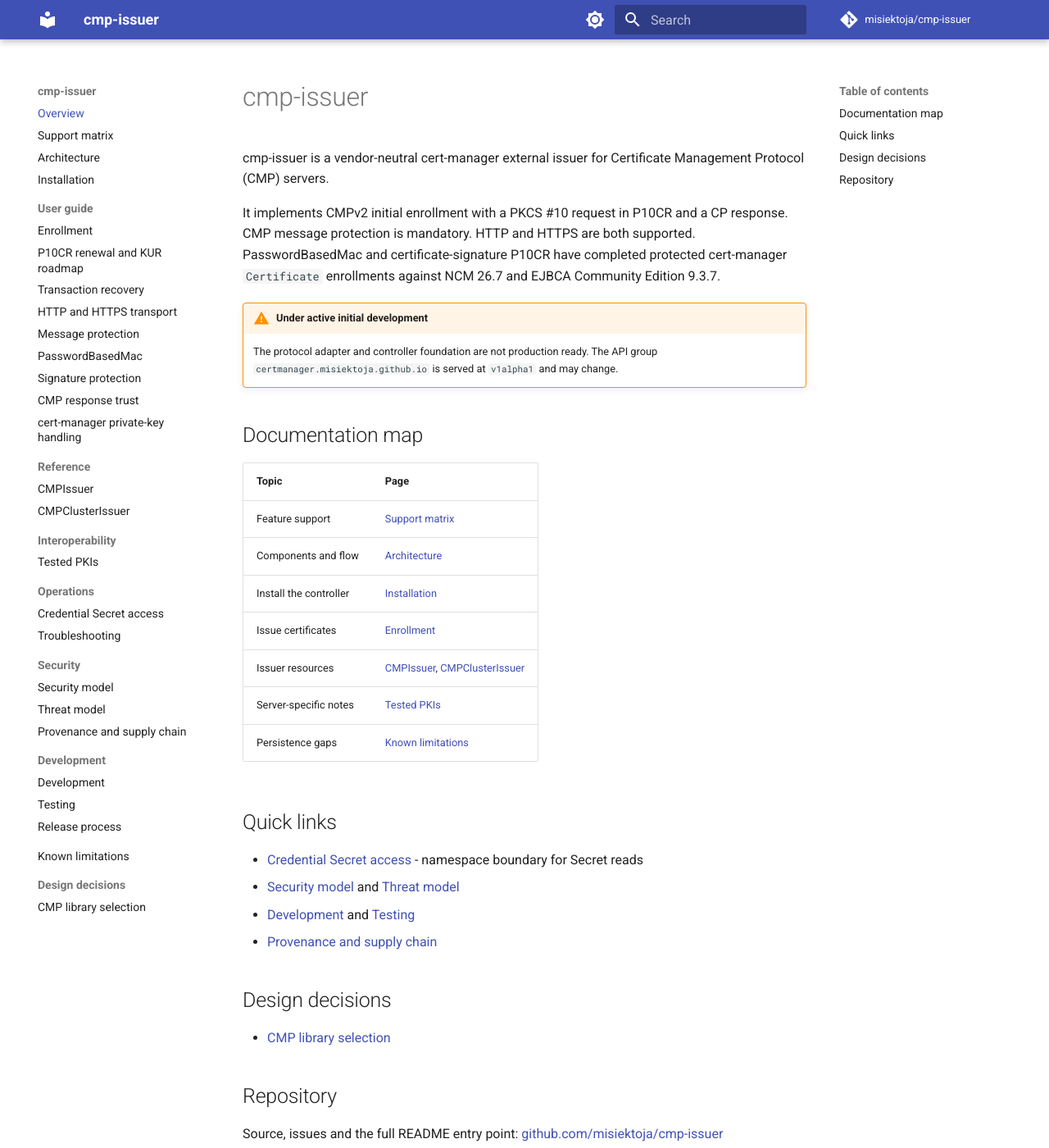
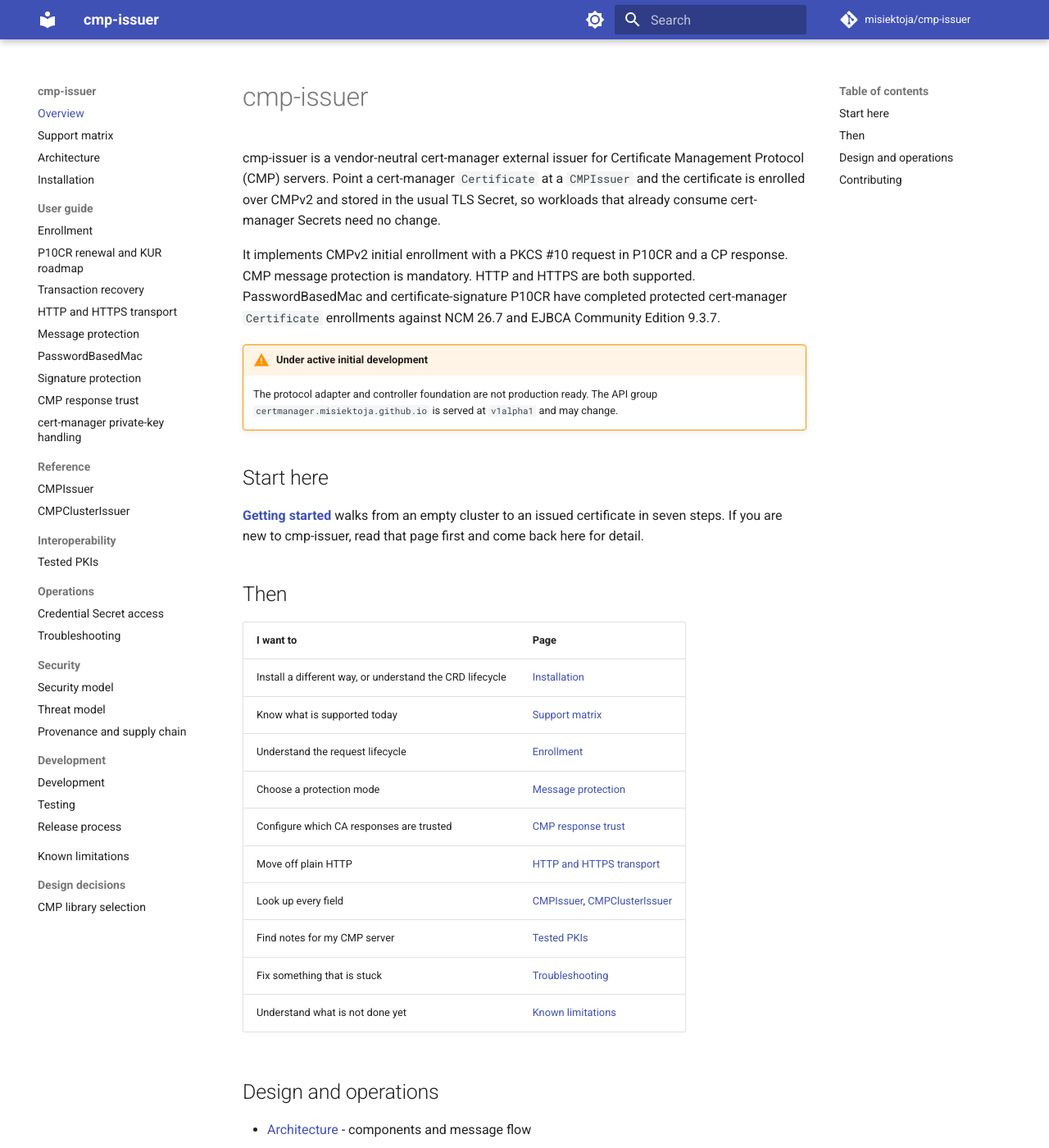
Before and after one commit to misiektoja/cmp-issuer, an MkDocs documentation site: the page built from docs/index.md, in a window 1280 px wide and 1400 px high. Shown: the whole window at 82% size. Built offline with MkDocs 1.6.1 and Material for MkDocs 9.7.7, drawn with Linux system fonts in a browser that asks for light colours; comment, search, counter and statistics services are not loaded; some of the changed text lies outside the part shown.

Commit message:
docs: lead the home page with the getting started walkthrough

```diff
--- a/docs/index.md
+++ b/docs/index.md
@@ -1,36 +1,50 @@
 # cmp-issuer
 
-cmp-issuer is a vendor-neutral cert-manager external issuer for Certificate Management Protocol (CMP) servers.
+cmp-issuer is a vendor-neutral cert-manager external issuer for Certificate Management Protocol (CMP)
+servers. Point a cert-manager `Certificate` at a `CMPIssuer` and the certificate is enrolled over CMPv2
+and stored in the usual TLS Secret, so workloads that already consume cert-manager Secrets need no
+change.
 
-It implements CMPv2 initial enrollment with a PKCS #10 request in P10CR and a CP response. CMP message protection is mandatory. HTTP and HTTPS are both supported. PasswordBasedMac and certificate-signature P10CR have completed protected cert-manager `Certificate` enrollments against NCM 26.7 and EJBCA Community Edition 9.3.7.
+It implements CMPv2 initial enrollment with a PKCS #10 request in P10CR and a CP response. CMP message
+protection is mandatory. HTTP and HTTPS are both supported. PasswordBasedMac and certificate-signature
+P10CR have completed protected cert-manager `Certificate` enrollments against NCM 26.7 and EJBCA
+Community Edition 9.3.7.
 
 !!! warning "Under active initial development"
 
-    The protocol adapter and controller foundation are not production ready. The API group `certmanager.misiektoja.github.io` is served at `v1alpha1` and may change.
+    The protocol adapter and controller foundation are not production ready. The API group
+    `certmanager.misiektoja.github.io` is served at `v1alpha1` and may change.
 
-## Documentation map
+## Start here
 
-| Topic | Page |
+**[Getting started](getting-started.md)** walks from an empty cluster to an issued certificate in seven
+steps. If you are new to cmp-issuer, read that page first and come back here for detail.
+
+## Then
+
+| I want to | Page |
 | --- | --- |
-| Feature support | [Support matrix](support-matrix.md) |
-| Components and flow | [Architecture](architecture.md) |
-| Install the controller | [Installation](installation.md) |
-| Issue certificates | [Enrollment](guide/enrollment.md) |
-| Issuer resources | [CMPIssuer](reference/cmpissuer.md), [CMPClusterIssuer](reference/cmpclusterissuer.md) |
-| Server-specific notes | [Tested PKIs](interoperability/tested-pkis.md) |
-| Persistence gaps | [Known limitations](known-limitations.md) |
+| Install a different way, or understand the CRD lifecycle | [Installation](installation.md) |
+| Know what is supported today | [Support matrix](support-matrix.md) |
+| Understand the request lifecycle | [Enrollment](guide/enrollment.md) |
+| Choose a protection mode | [Message protection](guide/message-protection.md) |
+| Configure which CA responses are trusted | [CMP response trust](guide/cmp-response-trust.md) |
+| Move off plain HTTP | [HTTP and HTTPS transport](guide/transport.md) |
+| Look up every field | [CMPIssuer](reference/cmpissuer.md), [CMPClusterIssuer](reference/cmpclusterissuer.md) |
+| Find notes for my CMP server | [Tested PKIs](interoperability/tested-pkis.md) |
+| Fix something that is stuck | [Troubleshooting](operations/troubleshooting.md) |
+| Understand what is not done yet | [Known limitations](known-limitations.md) |
 
-## Quick links
+## Design and operations
 
-* [Credential Secret access](operations/secret-access.md) - namespace boundary for Secret reads
+* [Architecture](architecture.md) - components and message flow
+* [Credential Secret access](operations/secret-access.md) - the namespace boundary for Secret reads
+* [Transaction recovery](guide/transaction-recovery.md) - what survives a controller restart
 * [Security model](security/security-model.md) and [Threat model](security/threat-model.md)
-* [Development](development/development.md) and [Testing](development/testing.md)
 * [Provenance and supply chain](provenance.md)
-
-## Design decisions
-
 * [CMP library selection](adr/0001-cmp-library.md)
 
-## Repository
+## Contributing
 
-Source, issues and the full README entry point: [github.com/misiektoja/cmp-issuer](https://github.com/misiektoja/cmp-issuer)
+* [Development](development/development.md) and [Testing](development/testing.md)
+* Source and issues: [github.com/misiektoja/cmp-issuer](https://github.com/misiektoja/cmp-issuer)
```
